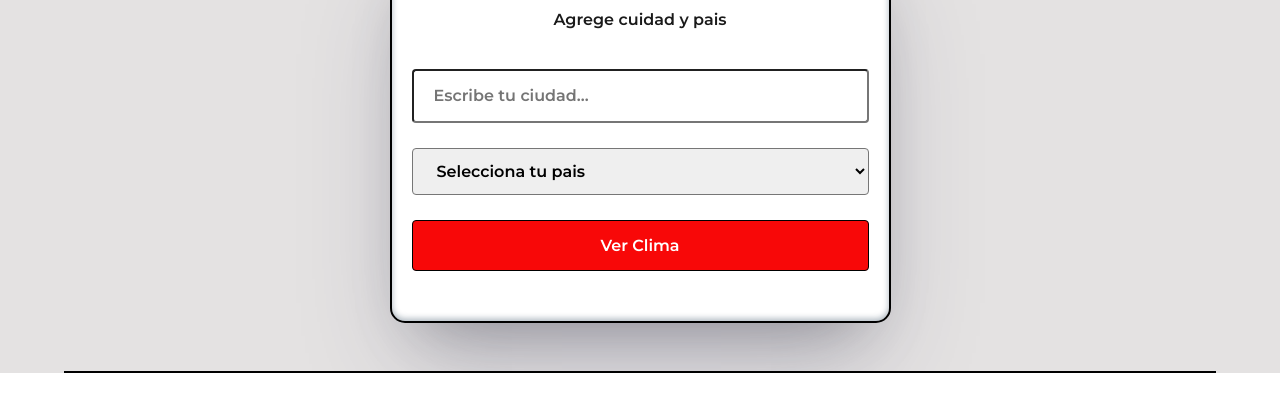
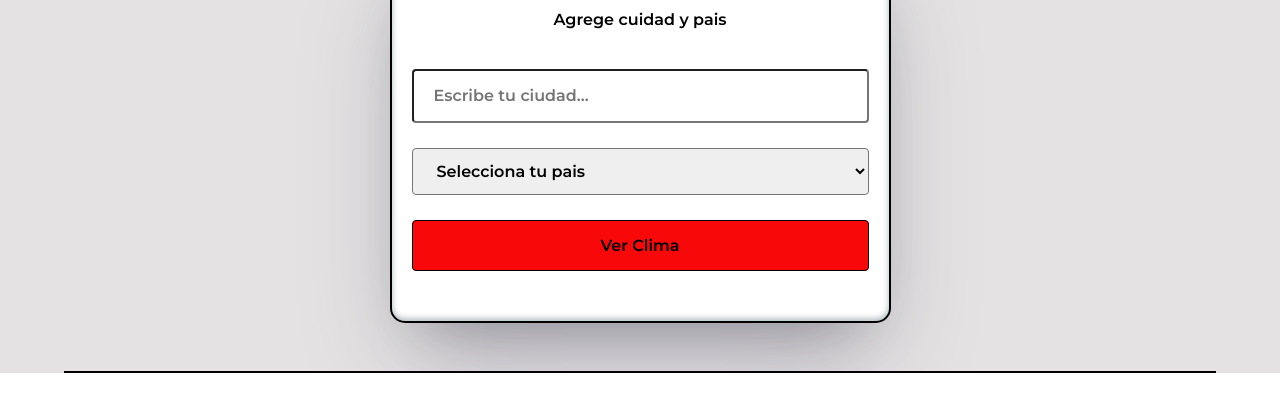
Before and after one commit to caslusito/nizarClima, a plain HTML site: page pages/clima.html in a window 1280 px wide. Both pictures are taken after a click on the button 1116 px from the left and 58 px from the top of the page. Shown: the part 338-731 px from the top of the page. Drawn offline with nearby package versions, Linux system fonts and the light colour scheme.

Commit message:
cambios finales

```diff
--- a/css/style.css
+++ b/css/style.css
@@ -244,7 +244,7 @@ nav {
 }
 
 .body-contacto.light .weather-content p {
-    color: rgb(26, 26, 26);
+    color: black;
 }
 
 
@@ -308,6 +308,11 @@ form input[type="submit"] {
     color: #fff;
     font-weight: 600;
     transition: width 1s;
+}
+
+.body-contacto.light form input[type="submit"] {
+    color: black;
+
 }
 
 form input[type="submit"]:hover {
```
